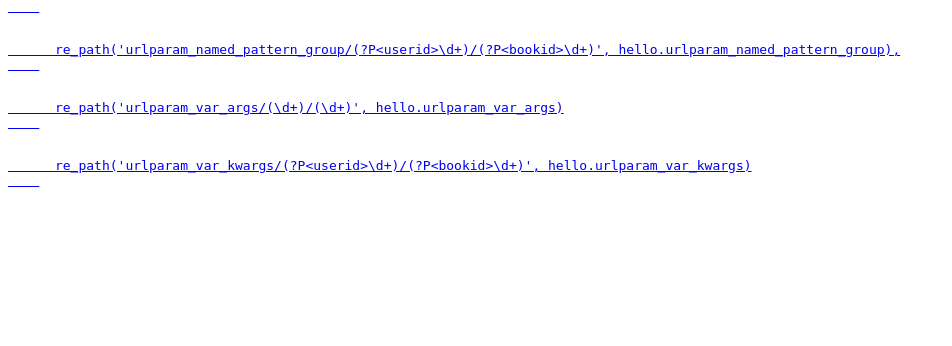
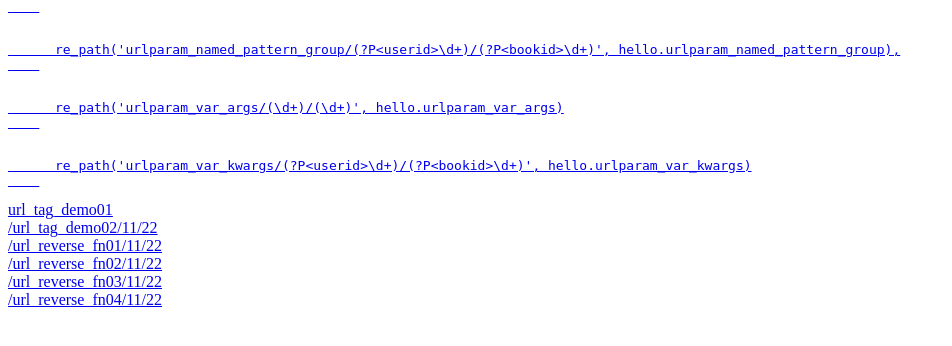
Before and after one commit to yangsg/linux_training_notes, a Django app: page / in a window 1280 px wide. Shown: the part 200-546 px from the top of the page, without its empty margins (0-952 px from the left). Run offline with Django 3.2, Linux system fonts and the light colour scheme.

Commit message:
update some files for django

```diff
--- a/python3/django/02_django2.2_ubuntu18/web01/templates/index.html
+++ b/python3/django/02_django2.2_ubuntu18/web01/templates/index.html
@@ -52,3 +52,25 @@
     </xmp>
   </a>
 </div>
+<div>
+  <a href='/url_tag_demo01/'> url_tag_demo01 </a>
+</div>
+
+<div>
+  <a href='/url_tag_demo02/11/22'> /url_tag_demo02/11/22 </a>
+</div>
+
+<div>
+  <a href='/url_reverse_fn01/11/22'> /url_reverse_fn01/11/22 </a>
+</div>
+
+<div>
+  <a href='/url_reverse_fn02/11/22'> /url_reverse_fn02/11/22 </a>
+</div>
+
+<div>
+  <a href='/url_reverse_fn03/11/22'> /url_reverse_fn03/11/22 </a>
+</div>
+<div>
+  <a href='/url_reverse_fn04/11/22'> /url_reverse_fn04/11/22 </a>
+</div>
--- a/python3/django/02_django2.2_ubuntu18/web01/web01/hello.py
+++ b/python3/django/02_django2.2_ubuntu18/web01/web01/hello.py
@@ -1,5 +1,6 @@
 from django.shortcuts import HttpResponse, redirect, render
 from django.utils.html import escape
+from django.urls import reverse
 
 
 def httpresponse_action(request):
@@ -88,3 +89,37 @@ def urlparam_var_args(request, *args):
 
 def urlparam_var_kwargs(request, **kwargs):
     return HttpResponse(escape(str(kwargs)))
+
+def url_tag_demo01(request):
+    return render(request, 'hello/url_tag_demo01.html')
+
+def url_tag_demo02(request, id01, id02):
+    return render(request, 'hello/url_tag_demo01.html', { 'id01': id01, 'id02': id02 })
+
+
+#// https://docs.djangoproject.com/en/2.2/ref/urlresolvers/#reverse
+def url_reverse_fn01(request, id01, id02):
+    new_url = reverse("url_reverse_fn01", args=[id01, id02])
+    return HttpResponse(new_url)
+
+
+def url_reverse_fn02(request, user_id, group_id):
+    new_url = reverse("url_reverse_fn02", kwargs={'user_id': user_id, 'group_id': group_id})
+    return HttpResponse(new_url)
+
+def url_reverse_fn03(request, *args):
+    new_url = reverse("url_reverse_fn02", args=args)
+
+    #// 简单的 Template 与 RequestContext 使用例子
+    #// https://docs.djangoproject.com/en/2.2/ref/templates/api/#django.template.RequestContext
+    from django.template import RequestContext, Template
+    template = Template('new_url: {{new_url}}')
+    context = RequestContext(request, {
+        'new_url': new_url,
+    })
+    return HttpResponse(template.render(context))
+
+
+def url_reverse_fn04(request, **kwargs):
+    new_url = reverse("url_reverse_fn04", kwargs=kwargs)
+    return HttpResponse(new_url)
--- a/python3/django/02_django2.2_ubuntu18/web01/web01/urls.py
+++ b/python3/django/02_django2.2_ubuntu18/web01/web01/urls.py
@@ -36,5 +36,16 @@ urlpatterns = [
     re_path('urlparam_var_args/(\d+)/(\d+)', hello.urlparam_var_args),
     re_path('urlparam_var_kwargs/(?P<userid>\d+)/(?P<bookid>\d+)', hello.urlparam_var_kwargs),
 
+    #// https://docs.djangoproject.com/en/2.2/topics/http/urls/#naming-url-patterns
+    #// https://docs.djangoproject.com/en/2.2/ref/urlresolvers/
+    re_path('url_tag_demo01/', hello.url_tag_demo01),
+    re_path(r'url_tag_demo02/(\d+)/(\d+)', hello.url_tag_demo02, name='url_reverse_name_ref'),
+    re_path(r'url_reverse_fn01/(\d+)/(\d+)', hello.url_reverse_fn01, name='url_reverse_fn01'),
+    re_path(r'url_reverse_fn02/(?P<user_id>\d+)/(?P<group_id>\d+)', hello.url_reverse_fn02, name='url_reverse_fn02'),
+
+    re_path(r'url_reverse_fn03/(\d+)/(\d+)', hello.url_reverse_fn03, name='url_reverse_fn03'),
+    re_path(r'url_reverse_fn04/(?P<user_id>\d+)/(?P<group_id>\d+)', hello.url_reverse_fn04, name='url_reverse_fn04'),
+
+
 
 ]
```
Also changed, not shown: python3/django/02_django2.2_ubuntu18/web01/templates/hello/url_tag_demo01.html (added, +34 -0 lines).
